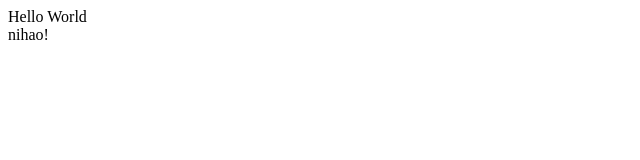
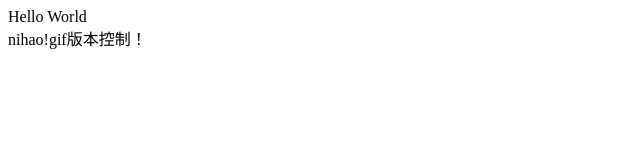
Before and after one commit to 418824282/maven.com, a plain HTML site: page index.html in a window 1280 px wide. Shown: the whole page, without its empty margins (0-640 px from the left). Drawn offline with Linux system fonts and the light colour scheme.

Commit message:
remodified index.html

```diff
--- a/index.html
+++ b/index.html
@@ -1,6 +1,6 @@
 <html>
 <body>Hello World
 <br/>
-nihao!
+nihao!gif版本控制！
 </body>
 </html>
```
